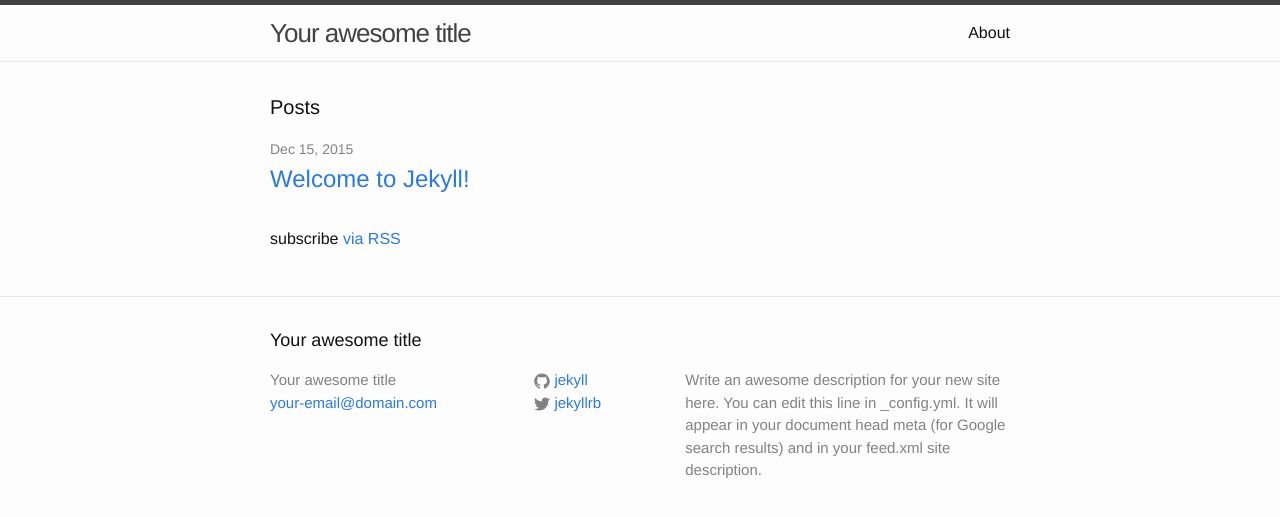
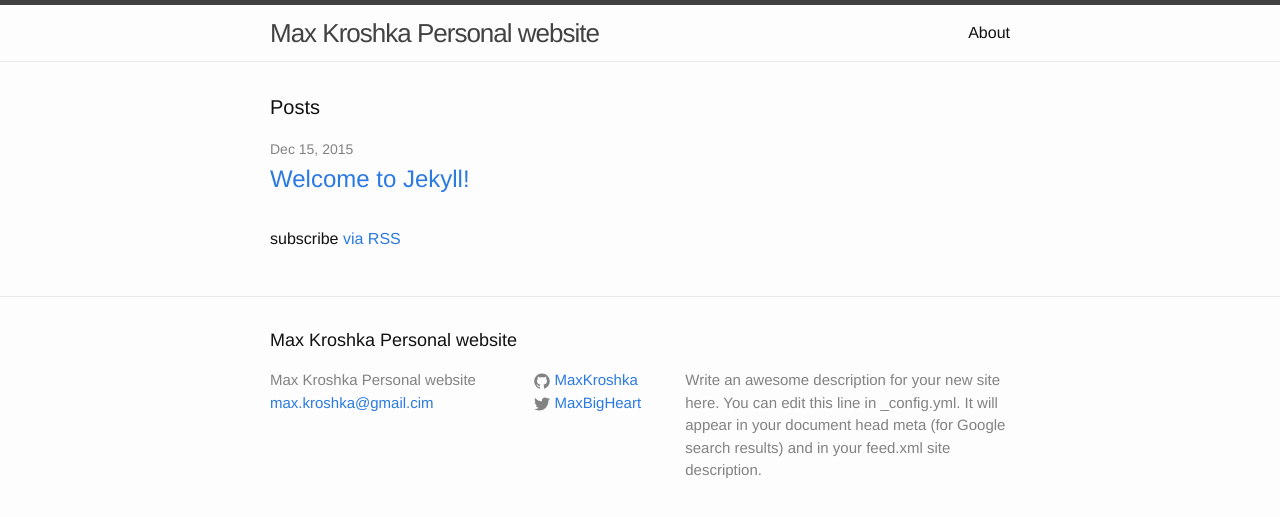
Before and after one commit to MaxKroshka/MaxKroshka.github.io, a Jekyll site: the page built from index.html, in a window 1280 px wide. Shown: the top 517 px of the page. Built offline with Jekyll 4.4.1, drawn with Linux system fonts in a browser that asks for light colours.

Commit message:
Changed default information to my personal information

```diff
--- a/_config.yml
+++ b/_config.yml
@@ -6,16 +6,16 @@
 # 'jekyll serve'. If you change this file, please restart the server process.
 
 # Site settings
-title: Your awesome title
-email: your-email@domain.com
+title: Max Kroshka Personal website
+email: max.kroshka@gmail.cim
 description: > # this means to ignore newlines until "baseurl:"
   Write an awesome description for your new site here. You can edit this
   line in _config.yml. It will appear in your document head meta (for
   Google search results) and in your feed.xml site description.
 baseurl: "" # the subpath of your site, e.g. /blog
 url: "http://yourdomain.com" # the base hostname & protocol for your site
-twitter_username: jekyllrb
-github_username:  jekyll
+twitter_username: MaxBigHeart
+github_username:  MaxKroshka
 
 # Build settings
 markdown: kramdown
```
